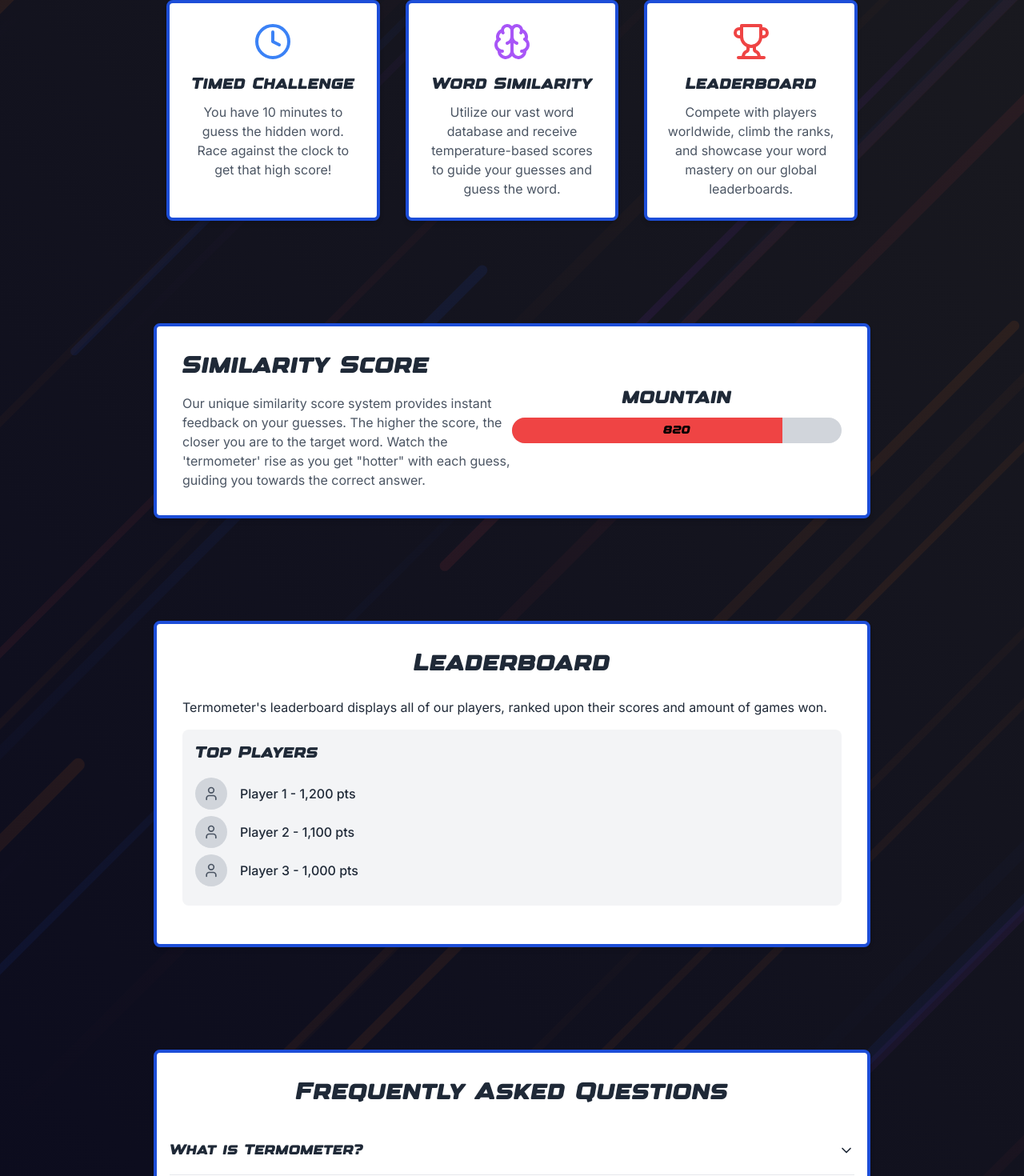
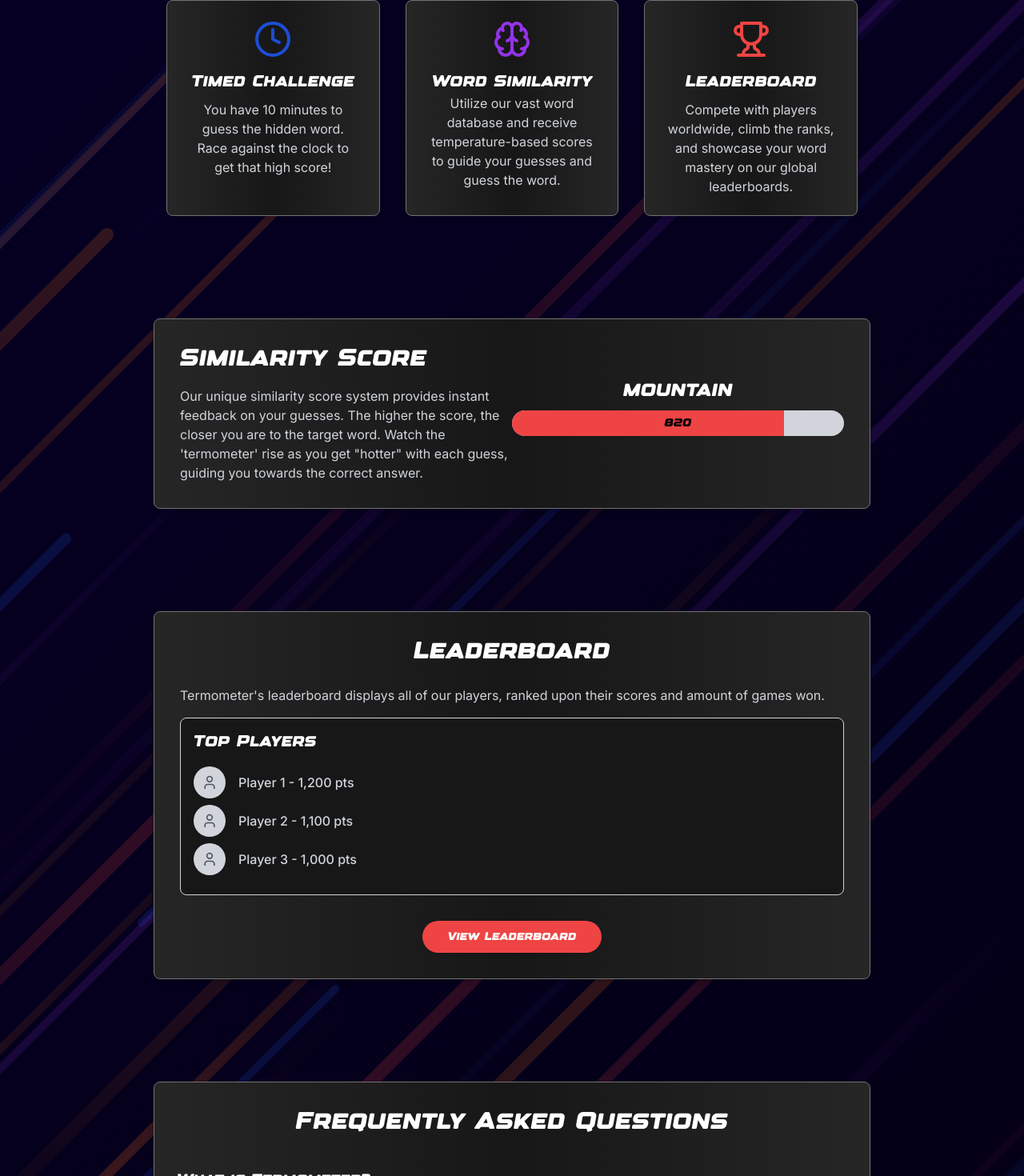
Before and after one commit to TimothyPhan2/termostat, a Next.js app: page / in a window 1280 px wide. Shown: the part 540-2010 px from the top of the page at 80% size. Built offline with nearby package versions, Linux system fonts and the light colour scheme.

Commit message:
cleaned up landing page

```diff
--- a/components/Game.tsx
+++ b/components/Game.tsx
@@ -295,7 +295,7 @@ export default function Game() {
             <div className="flex flex-col space-y-2">
               <div className="flex justify-between items-center">
                 <div className="flex items-center bg-black px-3 py-1 rounded-full">
-                  <Flame className="h-4 w-4 mr-2" />
+                  <Flame className="h-4 w-4 mr-2 text-orange-500" />
                   <span>Streak: {streak}</span>
                 </div>
                 <div className="flex items-center bg-blue-700 px-3 py-1 rounded-full">
--- a/components/Landing.tsx
+++ b/components/Landing.tsx
@@ -20,10 +20,10 @@ const FAQItem = ({ question, answer }: FAQItemProps) => {
         className="flex justify-between items-center w-full text-left"
         onClick={() => setIsOpen(!isOpen)}
       >
-        <span className="text-lg font-medium">{question}</span>
+        <span className="text-lg font-medium text-white">{question}</span>
         {isOpen ? <ChevronUp className="h-5 w-5" /> : <ChevronDown className="h-5 w-5" />}
       </button>
-      {isOpen && <p className="mt-2 text-gray-600">{answer}</p>}
+      {isOpen && <p className="mt-2 text-gray-300">{answer}</p>}
     </div>
   )
 }
@@ -52,7 +52,7 @@ const AnimatedThermometer = () => {
 
   return (
     <div className="w-full max-w-md mx-auto">
-      <div className="text-center mb-2 text-2xl customFont">{currentWord}</div>
+      <div className="text-center mb-2 text-2xl customFont text-white">{currentWord}</div>
       <div className="mb-4 relative h-8 bg-gray-300 rounded-full overflow-hidden">
         <div
           className={`absolute top-0 left-0 h-full transition-all duration-500 ease-in-out ${getTemperatureColor(currentScore)}`}
@@ -115,35 +115,35 @@ export default function LandingPage() {
 
         <div className="w-full max-w-4xl mx-auto px-4 mb-32">
           <div className="grid grid-cols-1 md:grid-cols-3 gap-8">
-            <div className="bg-white rounded-lg shadow-md p-6 flex flex-col items-center border-4 border-blue-700">
-              <Clock className="h-12 w-12 text-blue-500 mb-4" />
-              <h3 className="text-xl mb-2">Timed Challenge</h3>
-              <p className="text-gray-600 text-center">
+            <div className="bg-gradient-to-r from-neutral-800 via-neutral-900 to-neutral-800 rounded-lg shadow-md p-6 flex flex-col items-center border border-neutral-500">
+              <Clock className="h-12 w-12 text-blue-700 mb-4" />
+              <h3 className="text-xl mb-2 text-white">Timed Challenge</h3>
+              <p className="text-gray-300 text-center">
                 You have 10 minutes to guess the hidden word. Race against the clock to get that high score!
               </p>
             </div>
-            <div className="bg-white rounded-lg shadow-md p-6 flex flex-col items-center text-center border-4 border-blue-700">
-              <Brain className="h-12 w-12 text-purple-500 mb-4" />
-              <h3 className="text-xl mb-2">Word Similarity</h3>
-              <p className="text-gray-600 text-center">
+            <div className="bg-gradient-to-r from-neutral-800 via-neutral-900 to-neutral-800 rounded-lg shadow-md p-6 flex flex-col items-center text-center border border-neutral-500">
+              <Brain className="h-12 w-12 text-purple-600 mb-4" />
+              <h3 className="text-xl mb- text-white">Word Similarity</h3>
+              <p className="text-gray-300 text-center">
                 Utilize our vast word database and receive temperature-based scores to guide your guesses and guess the word.
               </p>
             </div>
-            <div className="bg-white rounded-lg shadow-md p-6 flex flex-col items-center border-4 border-blue-700">
+            <div className="bg-gradient-to-r from-neutral-800 via-neutral-900 to-neutral-800 rounded-lg shadow-md p-6 flex flex-col items-center border border-neutral-500">
               <Trophy className="h-12 w-12 text-red-500 mb-4" />
-              <h3 className="text-xl mb-2">Leaderboard</h3>
-              <p className="text-gray-600 text-center">
+              <h3 className="text-xl mb-2 text-white">Leaderboard</h3>
+              <p className="text-gray-300 text-center">
                 Compete with players worldwide, climb the ranks, and showcase your word mastery on our global leaderboards.
               </p>
             </div>
           </div>
         </div>
 
-        <div className="w-full max-w-4xl mx-auto px-8 mb-32 bg-white rounded-lg shadow-md p-8 border-4 border-blue-700">
+        <div className="w-full max-w-4xl mx-auto px-8 mb-32 bg-gradient-to-r from-neutral-800 via-neutral-900 to-neutral-800 rounded-lg shadow-md p-8 border border-neutral-500">
           <div className="flex flex-col md:flex-row items-center justify-between">
             <div className="md:w-1/2 mb-8 md:mb-0">
-              <h2 className="text-3xl mb-4 text-gray-800">Similarity Score</h2>
-              <p className="text-gray-600">
+              <h2 className="text-3xl mb-4 text-white">Similarity Score</h2>
+              <p className="text-gray-300">
                 Our unique similarity score system provides instant feedback on your guesses.
                 The higher the score, the closer you are to the target word. Watch the &apos;termometer&apos;
                 rise as you get &quot;hotter&quot; with each guess, guiding you towards the correct answer.
@@ -155,37 +155,44 @@ export default function LandingPage() {
           </div>
         </div>
 
-        <div className="w-full max-w-4xl mx-auto px-4 mb-32 p-8 bg-white rounded-lg shadow-md border-4 border-blue-700">
-          <h2 className="text-3xl mb-6 text-center">Leaderboard</h2>
-          <p className="mb-4 ml-4">Termometer&apos;s leaderboard displays all of our players, ranked upon their scores and amount of games won.</p>
-          <div className="bg-gray-100 p-4 rounded-lg mb-4 ml-4 mr-4">
-            <h3 className="text-xl mb-4">Top Players</h3>
+        <div className="w-full max-w-4xl mx-auto px-4 mb-32 p-8 bg-gradient-to-r from-neutral-800 via-neutral-900 to-neutral-800 rounded-lg shadow-md border border-neutral-500">
+          <h2 className="text-3xl mb-6 text-center text-white">Leaderboard</h2>
+          <p className="mb-4 ml-4 text-gray-300">Termometer&apos;s leaderboard displays all of our players, ranked upon their scores and amount of games won.</p>
+          <div className="bg-neutral-900 p-4 rounded-lg mb-4 ml-4 mr-4 border border-gray-300">
+            <h3 className="text-xl mb-4 text-white">Top Players</h3>
             <ol className="list-none">
               <li className="flex items-center mb-2">
                 <div className="w-10 h-10 bg-gray-300 rounded-full flex items-center justify-center mr-4">
                   <User className="w-5 h-5 text-gray-600" />
                 </div>
-                <span className="text-gray-800 font-medium">Player 1 - 1,200 pts</span>
+                <span className="text-gray-300 font-medium">Player 1 - 1,200 pts</span>
               </li>
               <li className="flex items-center mb-2">
                 <div className="w-10 h-10 bg-gray-300 rounded-full flex items-center justify-center mr-4">
                   <User className="w-5 h-5 text-gray-600" />
                 </div>
-                <span className="text-gray-800 font-medium">Player 2 - 1,100 pts</span>
+                <span className="text-gray-300 font-medium">Player 2 - 1,100 pts</span>
               </li>
               <li className="flex items-center mb-2">
                 <div className="w-10 h-10 bg-gray-300 rounded-full flex items-center justify-center mr-4">
                   <User className="w-5 h-5 text-gray-600" />
                 </div>
-                <span className="text-gray-800 font-medium">Player 3 - 1,000 pts</span>
+                <span className="text-gray-300 font-medium">Player 3 - 1,000 pts</span>
               </li>
             </ol>
           </div>
+          <div className="text-center mt-8">
+            <Button asChild size="lg" className="bg-red-500 hover:bg-red-600 text-white px-8 py-3 rounded-full transition-all duration-200 transform hover:scale-105">
+              <Link href="/leaderboard">
+                View Leaderboard
+              </Link>
+            </Button>
+          </div>
         </div>
 
-        <div className="w-full max-w-4xl mx-auto px-4 mb-32 p-8 bg-white rounded-lg shadow-md border-4 border-blue-700">
-          <h2 className="text-3xl mb-6 text-center">Frequently Asked Questions</h2>
-          <div>
+        <div className="w-full max-w-4xl mx-auto px-4 mb-32 p-8 bg-gradient-to-r from-neutral-800 via-neutral-900 to-neutral-800 rounded-lg shadow-md border border-neutral-500">
+          <h2 className="text-3xl mb-6 text-center text-white">Frequently Asked Questions</h2>
+          <div className="text-white ml-3">
             {faqItems.map((faqItem, index) => (
               <FAQItem key={index} question={faqItem.question} answer={faqItem.answer} />
             ))}
```
Also changed, not shown: public/designs/landingBackground.svg.
